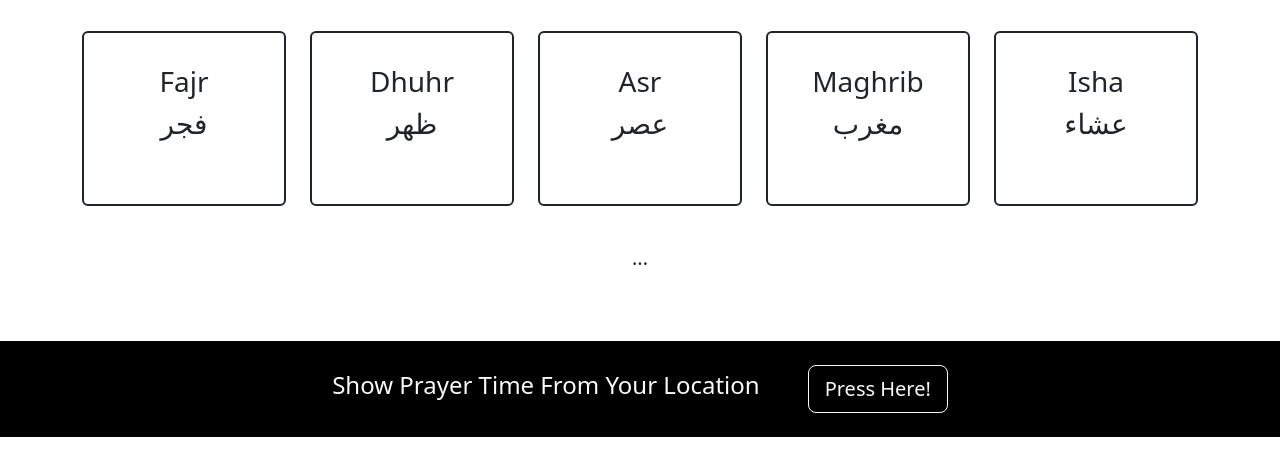
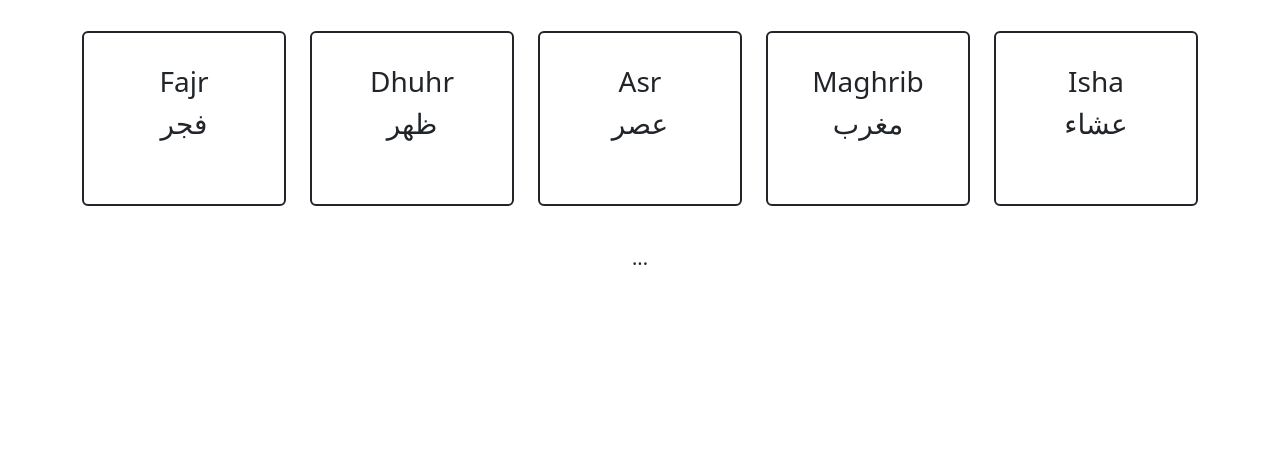
Before and after one commit to awthkl3r/PrayerTime, a website: page index.html in a window 1280 px wide. Shown: the part 363-838 px from the top of the page. After the commit the page ends 800 px from the top, so only its background shows below. Drawn offline with Linux system fonts and the light colour scheme; no server answers.

Commit message:
hidden the location button for now

```diff
--- a/index.html
+++ b/index.html
@@ -116,7 +116,7 @@
         </div>
     </section>
 
-    <section class="bg-black p-4 text-light position-sticky mt-5 bottom-0 w-100">
+    <section class="bg-black p-4 text-light position-sticky mt-5 bottom-0 w-100 d-none">
         <div class="container">
             <div class="d-flex justify-content-center gap-5 align-items-center ">
                 <h2 class="text-capitalize fs-4">Show Prayer Time From Your Location</h1>
```
